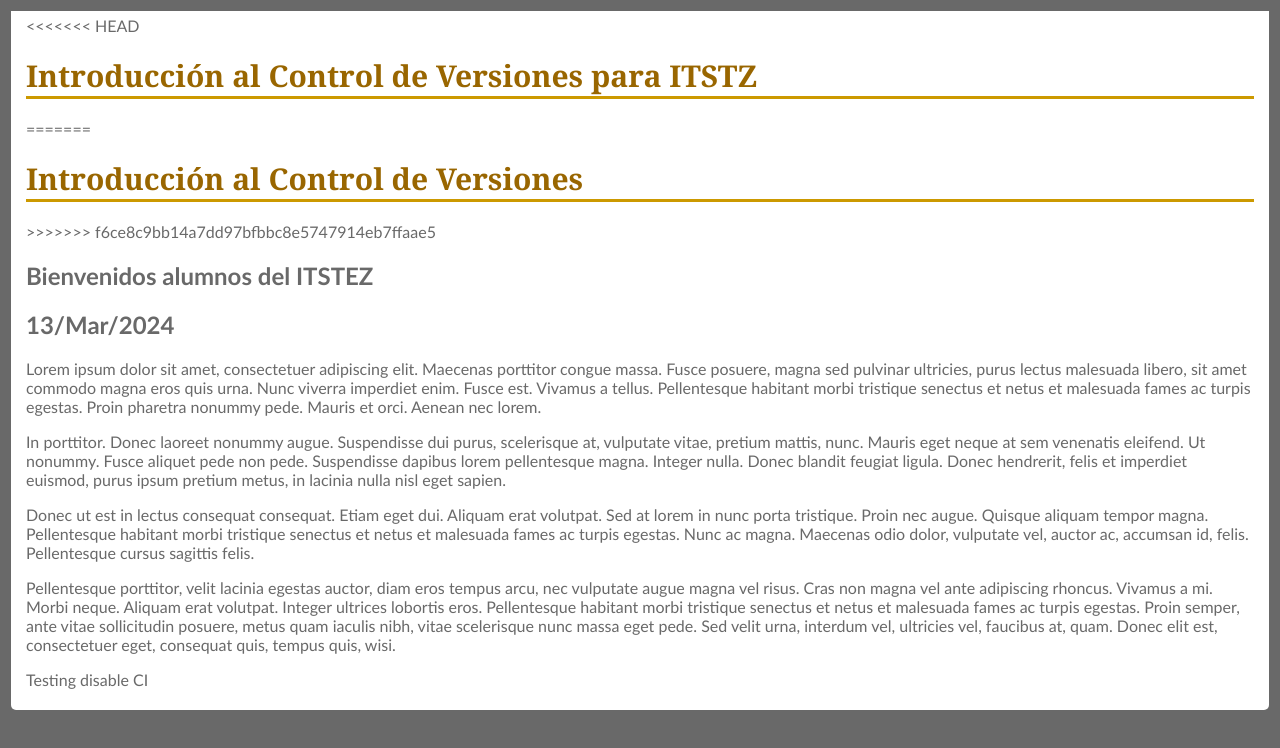
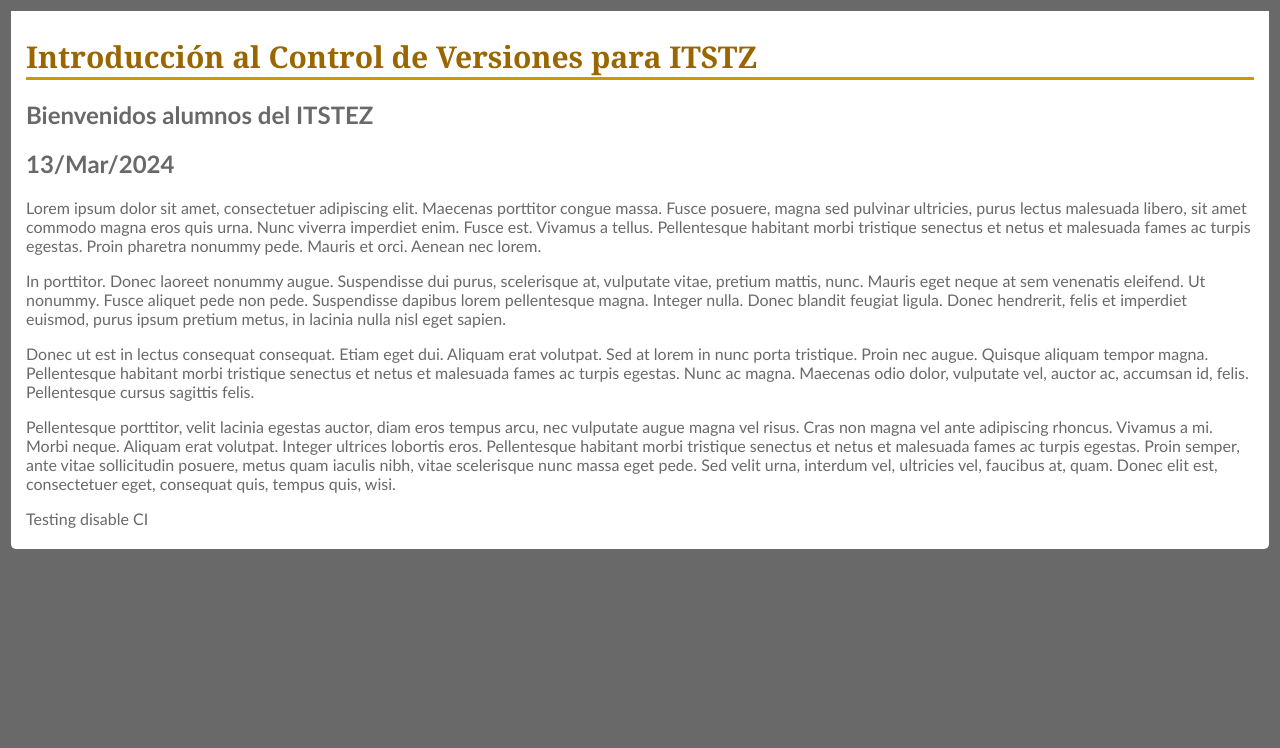
Before and after one commit to juancbecerra/demoweb, a plain HTML site: page index.html in a window 1280 px wide. Drawn offline with Linux system fonts and the light colour scheme.

Commit message:
Resolución de conflicto 2

```diff
--- a/index.html
+++ b/index.html
@@ -9,11 +9,7 @@
 <body>
 
   <div id="main">
-<<<<<<< HEAD
   <h1>Introducción al Control de Versiones para ITSTZ</h1>
-=======
-  <h1>Introducción al Control de Versiones</h1>
->>>>>>> f6ce8c9bb14a7dd97bfbbc8e5747914eb7ffaae5
   <h2>Bienvenidos alumnos del ITSTEZ</h2>
   <h2>13/Mar/2024</h2>
   <p>Lorem ipsum dolor sit amet, consectetuer adipiscing elit. Maecenas porttitor congue massa. Fusce posuere, magna sed pulvinar ultricies, purus lectus malesuada libero, sit amet commodo magna eros quis urna. Nunc viverra imperdiet enim. Fusce est. Vivamus a tellus. Pellentesque habitant morbi tristique senectus et netus et malesuada fames ac turpis egestas. Proin pharetra nonummy pede. Mauris et orci. Aenean nec lorem.</p>
```
